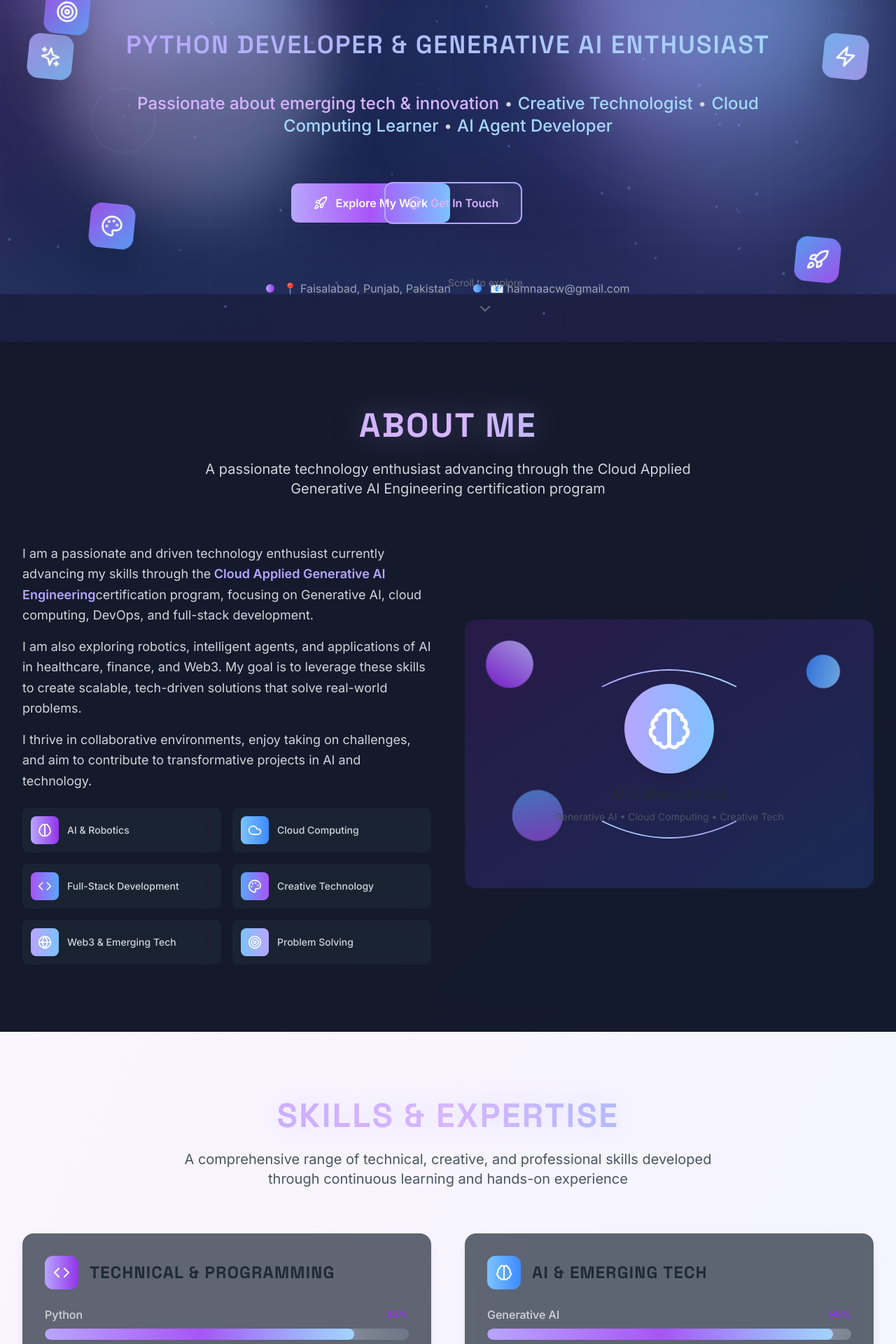
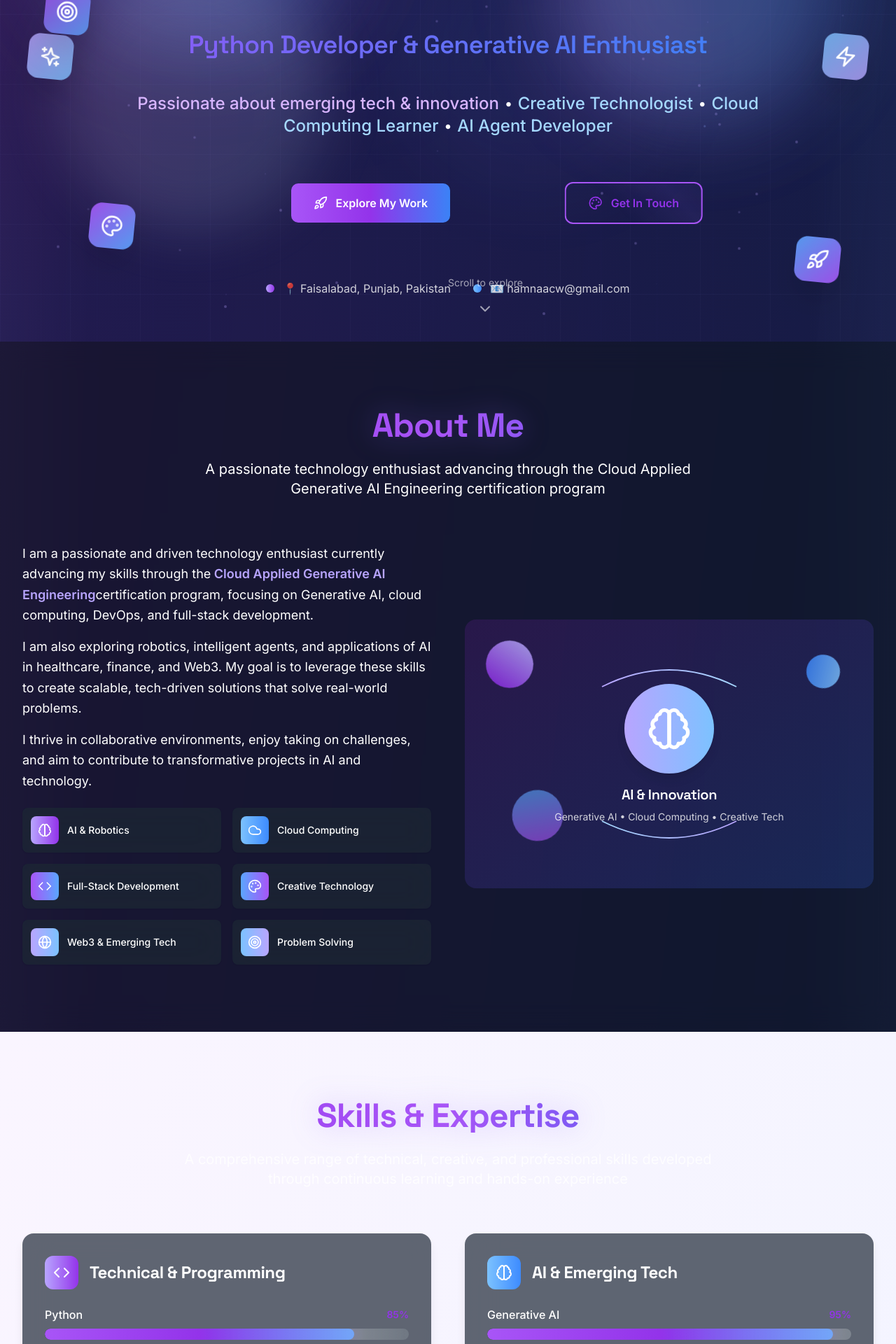
Before and after one commit to HafsaArshad-dev/Hafsa-Arshad, a Next.js app: page / in a window 1280 px wide. Shown: the part 380-2300 px from the top of the page at 70% size. Built offline with nearby package versions, Linux system fonts and the light colour scheme.

Commit message:
Update text colors: Convert gray text to white for better contrast on dark backgrounds

```diff
--- a/app/globals.css
+++ b/app/globals.css
@@ -11,16 +11,22 @@
 
   body {
     font-family: 'Inter', sans-serif;
-    background: linear-gradient(135deg, #1a1a2e 0%, #16213e 50%, #0f3460 100%);
-    color: #eaeaea;
+    background: #0f0f23;
+    color: #ffffff;
     overflow-x: hidden;
+    text-rendering: optimizeLegibility;
+    -webkit-font-smoothing: antialiased;
+    -moz-osx-font-smoothing: grayscale;
+    /* Performance optimizations */
+    transform: translateZ(0);
+    backface-visibility: hidden;
+    perspective: 1000px;
   }
 
   h1, h2, h3, h4, h5, h6 {
     font-family: 'Space Grotesk', 'Poppins', sans-serif;
     font-weight: 700;
-    text-transform: uppercase;
-    letter-spacing: 0.05em;
+    letter-spacing: -0.02em;
   }
 
   /* Custom scrollbar */
@@ -33,37 +39,36 @@
   }
 
   ::-webkit-scrollbar-thumb {
-    background: linear-gradient(180deg, #b8a5ff, #a5d8ff);
+    background: linear-gradient(180deg, #8b5cf6, #3b82f6);
     border-radius: 4px;
   }
 
   ::-webkit-scrollbar-thumb:hover {
-    background: linear-gradient(180deg, #9b59ff, #b8a5ff);
+    background: linear-gradient(180deg, #7c3aed, #2563eb);
   }
 }
 
 @layer components {
   /* Enhanced gradient text with glow */
   .gradient-text {
-    @apply bg-gradient-to-r from-purple-400 via-purple-300 to-primary-400 bg-clip-text text-transparent;
-    filter: drop-shadow(0 0 20px rgba(184, 165, 255, 0.3));
+    @apply bg-gradient-to-r from-purple-600 via-purple-500 to-blue-600 bg-clip-text text-transparent;
+    filter: drop-shadow(0 0 20px rgba(139, 92, 246, 0.3));
   }
 
   .gradient-text-glow {
-    @apply bg-gradient-to-r from-purple-400 via-purple-300 to-primary-400 bg-clip-text text-transparent;
-    filter: drop-shadow(0 0 30px rgba(184, 165, 255, 0.5));
+    @apply bg-gradient-to-r from-purple-600 via-purple-500 to-blue-600 bg-clip-text text-transparent;
+    filter: drop-shadow(0 0 30px rgba(139, 92, 246, 0.5));
   }
 
-  /* Enhanced card hover effects */
+  /* Optimized card hover effects */
   .card-hover {
-    @apply transition-all duration-500 hover:scale-105 hover:shadow-2xl;
-    transform-style: preserve-3d;
+    @apply transition-all duration-200 hover:scale-105 hover:shadow-lg;
+    will-change: transform;
   }
 
   .card-hover-3d {
-    @apply transition-all duration-700 hover:scale-105 hover:rotate-y-3 hover:shadow-2xl;
-    transform-style: preserve-3d;
-    perspective: 1000px;
+    @apply transition-all duration-300 hover:scale-105 hover:shadow-lg;
+    will-change: transform;
   }
 
   /* Section spacing and containers */
@@ -79,9 +84,9 @@
     @apply min-h-screen flex items-center justify-center;
   }
 
-  /* Enhanced button styles */
+  /* Optimized button styles */
   .btn-primary {
-    @apply bg-gradient-to-r from-purple-400 via-purple-500 to-primary-400 text-white px-8 py-4 rounded-xl font-semibold transition-all duration-500 hover:shadow-2xl hover:scale-105;
+    @apply bg-gradient-to-r from-purple-500 via-purple-600 to-blue-500 text-white px-8 py-4 rounded-xl font-semibold transition-all duration-300 hover:shadow-lg hover:scale-105;
     border: 2px solid transparent;
     background-clip: padding-box;
     position: relative;
@@ -96,7 +101,7 @@
     width: 100%;
     height: 100%;
     background: linear-gradient(90deg, transparent, rgba(255, 255, 255, 0.2), transparent);
-    transition: left 0.5s;
+    transition: left 0.3s;
   }
 
   .btn-primary:hover::before {
@@ -104,25 +109,25 @@
   }
 
   .btn-primary:hover {
-    box-shadow: 0 0 30px rgba(184, 165, 255, 0.6), 0 0 60px rgba(165, 216, 255, 0.4);
+    box-shadow: 0 0 20px rgba(139, 92, 246, 0.4);
   }
 
   .btn-secondary {
-    @apply border-2 border-purple-400 text-purple-300 px-8 py-4 rounded-xl font-semibold transition-all duration-500 hover:bg-purple-400 hover:text-white hover:shadow-2xl;
-    background: linear-gradient(45deg, transparent 30%, rgba(184, 165, 255, 0.1) 50%, transparent 70%);
+    @apply border-2 border-purple-500 text-purple-600 px-8 py-4 rounded-xl font-semibold transition-all duration-300 hover:bg-purple-500 hover:text-white hover:shadow-lg;
+    background: linear-gradient(45deg, transparent 30%, rgba(139, 92, 246, 0.1) 50%, transparent 70%);
     background-size: 200% 200%;
-    animation: shimmer 3s ease-in-out infinite;
+    animation: shimmer 4s ease-in-out infinite;
   }
 
   /* Skill bars and progress */
   .skill-bar {
-    @apply w-full bg-gray-800 rounded-full h-4 relative overflow-hidden;
-    background: linear-gradient(90deg, #2d3748, #4a5568);
+    @apply w-full bg-gray-700 rounded-full h-4 relative overflow-hidden;
+    background: linear-gradient(90deg, #374151, #4b5563);
   }
 
   .skill-progress {
-    @apply h-4 bg-gradient-to-r from-purple-400 via-purple-500 to-primary-400 rounded-full transition-all duration-[2000ms] ease-out relative;
-    box-shadow: 0 0 20px rgba(184, 165, 255, 0.5);
+    @apply h-4 bg-gradient-to-r from-purple-500 via-purple-600 to-blue-500 rounded-full transition-all duration-[2000ms] ease-out relative;
+    box-shadow: 0 0 20px rgba(139, 92, 246, 0.5);
   }
 
   .skill-progress::after {
@@ -136,53 +141,52 @@
     animation: shimmer 2s infinite;
   }
 
-  /* Floating elements and backgrounds */
+  /* Optimized floating elements */
   .floating-blob {
-    @apply absolute w-96 h-96 bg-gradient-to-r from-purple-200/20 to-primary-200/20 rounded-full blur-3xl animate-float;
+    @apply absolute w-96 h-96 bg-gradient-to-r from-purple-200/15 to-blue-200/15 rounded-full blur-3xl;
     filter: blur(40px);
   }
 
   .floating-blob-glow {
-    @apply absolute w-96 h-96 bg-gradient-to-r from-purple-400/30 to-primary-400/30 rounded-full blur-3xl animate-float;
+    @apply absolute w-96 h-96 bg-gradient-to-r from-purple-400/20 to-blue-400/20 rounded-full blur-3xl;
     filter: blur(60px);
-    box-shadow: 0 0 100px rgba(184, 165, 255, 0.3);
+    box-shadow: 0 0 60px rgba(139, 92, 246, 0.2);
   }
 
   /* Glassmorphism effects */
   .glass-card {
-    @apply bg-white/10 backdrop-blur-xl border border-white/20 rounded-2xl shadow-2xl;
+    @apply bg-gray-800/90 backdrop-blur-xl border border-gray-700/50 rounded-2xl shadow-2xl;
     box-shadow: 0 8px 32px rgba(0, 0, 0, 0.3);
   }
 
   .glass-card-hover {
-    @apply bg-white/15 backdrop-blur-xl border border-white/30 rounded-2xl shadow-2xl transition-all duration-500;
-    box-shadow: 0 8px 32px rgba(0, 0, 0, 0.4), 0 0 0 1px rgba(255, 255, 255, 0.1);
+    @apply bg-gray-700/95 backdrop-blur-xl border border-gray-600/50 rounded-2xl shadow-2xl transition-all duration-500;
+    box-shadow: 0 8px 32px rgba(0, 0, 0, 0.4), 0 0 0 1px rgba(139, 92, 246, 0.2);
   }
 
   /* Timeline and certification styles */
   .timeline-line {
-    @apply absolute left-1/2 w-0.5 h-full bg-gradient-to-b from-purple-400 to-primary-400 transform -translate-x-1/2;
-    box-shadow: 0 0 20px rgba(184, 165, 255, 0.5);
+    @apply absolute left-1/2 w-0.5 h-full bg-gradient-to-b from-purple-400 to-blue-400 transform -translate-x-1/2;
+    box-shadow: 0 0 20px rgba(139, 92, 246, 0.5);
   }
 
   .timeline-dot {
-    @apply absolute left-1/2 w-4 h-4 bg-gradient-to-r from-purple-400 to-primary-400 rounded-full transform -translate-x-1/2 z-10;
-    box-shadow: 0 0 20px rgba(184, 165, 255, 0.8);
+    @apply absolute left-1/2 w-4 h-4 bg-gradient-to-r from-purple-400 to-blue-400 rounded-full transform -translate-x-1/2 z-10;
+    box-shadow: 0 0 20px rgba(139, 92, 246, 0.8);
   }
 
   /* Form enhancements */
   .form-input {
-    @apply w-full px-6 py-4 bg-white/10 border border-white/20 rounded-xl text-white placeholder-gray-400 transition-all duration-300 focus:outline-none focus:border-purple-400 focus:bg-white/15;
-    backdrop-filter: blur(10px);
+    @apply w-full px-6 py-4 bg-gray-800 border border-gray-600 rounded-xl text-white placeholder-white/70 transition-all duration-300 focus:outline-none focus:border-purple-500 focus:ring-2 focus:ring-purple-200;
   }
 
   .form-input:focus {
-    box-shadow: 0 0 20px rgba(184, 165, 255, 0.3);
+    box-shadow: 0 0 20px rgba(139, 92, 246, 0.1);
   }
 
   /* Navigation enhancements */
   .nav-link {
-    @apply relative px-4 py-2 text-gray-300 hover:text-white transition-colors duration-300;
+    @apply relative px-4 py-2 text-white hover:text-white transition-colors duration-300;
   }
 
   .nav-link::after {
@@ -192,7 +196,7 @@
     left: 50%;
     width: 0;
     height: 2px;
-    background: linear-gradient(90deg, #b8a5ff, #a5d8ff);
+    background: linear-gradient(90deg, #8b5cf6, #3b82f6);
     transition: all 0.3s ease;
     transform: translateX(-50%);
   }
@@ -203,27 +207,27 @@
 
   /* Project card enhancements */
   .project-card {
-    @apply relative bg-gradient-to-br from-white/10 to-white/5 backdrop-blur-xl border border-white/20 rounded-2xl overflow-hidden transition-all duration-700 hover:scale-105 hover:rotate-y-2;
+    @apply relative bg-gray-800 border border-gray-700 rounded-2xl overflow-hidden transition-all duration-500 hover:scale-105 hover:shadow-xl;
     transform-style: preserve-3d;
   }
 
   .project-card:hover {
-    box-shadow: 0 20px 40px rgba(0, 0, 0, 0.4), 0 0 0 1px rgba(184, 165, 255, 0.2);
+    box-shadow: 0 20px 40px rgba(0, 0, 0, 0.3), 0 0 0 1px rgba(139, 92, 246, 0.2);
   }
 
   /* Blog card enhancements */
   .blog-card {
-    @apply relative bg-gradient-to-br from-white/10 to-white/5 backdrop-blur-xl border border-white/20 rounded-2xl overflow-hidden transition-all duration-500 hover:scale-105;
+    @apply relative bg-gray-800 border border-gray-700 rounded-2xl overflow-hidden transition-all duration-500 hover:scale-105;
   }
 
   .blog-card:hover {
-    box-shadow: 0 15px 35px rgba(0, 0, 0, 0.4), 0 0 0 1px rgba(184, 165, 255, 0.2);
+    box-shadow: 0 15px 35px rgba(0, 0, 0, 0.3), 0 0 0 1px rgba(77, 1, 255, 0.2);
   }
 
   /* Hero section enhancements */
   .hero-title {
     @apply text-6xl md:text-8xl lg:text-9xl font-black leading-none;
-    background: linear-gradient(135deg, #eaeaea 0%, #b8a5ff 25%, #a5d8ff 50%, #9b59ff 75%, #eaeaea 100%);
+    background: linear-gradient(135deg, #000000 0%, #8b5cf6 25%, #3b82f6 50%, #7c3aed 75%, #000000 100%);
     background-size: 200% 200%;
     background-clip: text;
     -webkit-background-clip: text;
@@ -233,7 +237,7 @@
 
   .hero-subtitle {
     @apply text-2xl md:text-4xl font-semibold mt-6;
-    background: linear-gradient(135deg, #b8a5ff, #a5d8ff);
+    background: linear-gradient(135deg, #8b5cf6, #3b82f6);
     background-clip: text;
     -webkit-background-clip: text;
     -webkit-text-fill-color: transparent;
@@ -245,7 +249,7 @@
   }
 
   .floating-icon {
-    @apply absolute w-16 h-16 bg-gradient-to-br from-purple-400/80 to-primary-400/80 rounded-2xl shadow-2xl flex items-center justify-center text-white transform rotate-12 transition-all duration-500 hover:rotate-0 hover:scale-110;
+    @apply absolute w-16 h-16 bg-gradient-to-br from-purple-400/80 to-blue-400/80 rounded-2xl shadow-2xl flex items-center justify-center text-white transform rotate-12 transition-all duration-500 hover:rotate-0 hover:scale-110;
     backdrop-filter: blur(10px);
   }
 
@@ -261,7 +265,7 @@
     left: 0;
     right: 0;
     height: 100%;
-    background: linear-gradient(45deg, transparent 30%, rgba(184, 165, 255, 0.1) 50%, transparent 70%);
+    background: linear-gradient(45deg, transparent 30%, rgba(139, 92, 246, 0.1) 50%, transparent 70%);
     transform: skewY(-2deg);
   }
 }
@@ -328,10 +332,10 @@
 
 @keyframes glow {
   0% {
-    box-shadow: 0 0 20px rgba(184, 165, 255, 0.5), 0 0 40px rgba(184, 165, 255, 0.3);
+    box-shadow: 0 0 20px rgba(139, 92, 246, 0.5), 0 0 40px rgba(139, 92, 246, 0.3);
   }
   100% {
-    box-shadow: 0 0 30px rgba(184, 165, 255, 0.8), 0 0 60px rgba(184, 165, 255, 0.5);
+    box-shadow: 0 0 30px rgba(139, 92, 246, 0.8), 0 0 60px rgba(139, 92, 246, 0.5);
   }
 }
 
@@ -392,14 +396,15 @@
 /* Dark mode enhancements */
 @media (prefers-color-scheme: dark) {
   body {
-    background: linear-gradient(135deg, #0a0a0a 0%, #1a1a2e 50%, #16213e 100%);
+    background: #111827;
+    color: #f9fafb;
   }
 
   .glass-card {
-    @apply bg-black/20 border-white/10;
+    @apply bg-gray-800/20 border-gray-700/30;
   }
 
   .glass-card-hover {
-    @apply bg-black/30 border-white/20;
+    @apply bg-gray-800/30 border-gray-600/40;
   }
 }
--- a/components/About.tsx
+++ b/components/About.tsx
@@ -32,7 +32,7 @@ export default function About() {
           <h2 className="text-4xl md:text-5xl font-bold mb-6 gradient-text">
             About Me
           </h2>
-          <p className="text-xl text-gray-300 max-w-3xl mx-auto">
+          <p className="text-xl text-white max-w-3xl mx-auto">
             A passionate technology enthusiast advancing through the Cloud Applied Generative AI Engineering certification program
           </p>
         </motion.div>
@@ -46,18 +46,18 @@ export default function About() {
             className="space-y-6"
           >
             <div className="space-y-4">
-              <p className="text-lg text-gray-300 leading-relaxed">
+              <p className="text-lg text-white leading-relaxed">
                 I am a passionate and driven technology enthusiast currently advancing my skills through the
                 <span className="font-semibold text-purple-400"> Cloud Applied Generative AI Engineering</span>
                 certification program, focusing on Generative AI, cloud computing, DevOps, and full-stack development.
               </p>
 
-              <p className="text-lg text-gray-300 leading-relaxed">
+              <p className="text-lg text-white leading-relaxed">
                 I am also exploring robotics, intelligent agents, and applications of AI in healthcare, finance, and Web3.
                 My goal is to leverage these skills to create scalable, tech-driven solutions that solve real-world problems.
               </p>
 
-              <p className="text-lg text-gray-300 leading-relaxed">
+              <p className="text-lg text-white leading-relaxed">
                 I thrive in collaborative environments, enjoy taking on challenges, and aim to contribute to transformative
                 projects in AI and technology.
               </p>
@@ -76,7 +76,7 @@ export default function About() {
                   <div className={`w-10 h-10 bg-gradient-to-r ${interest.color} rounded-lg flex items-center justify-center`}>
                     <interest.icon className="w-5 h-5 text-white" />
                   </div>
-                  <span className="font-medium text-gray-300 text-sm">{interest.text}</span>
+                  <span className="font-medium text-white text-sm">{interest.text}</span>
                 </motion.div>
               ))}
             </div>
@@ -132,8 +132,8 @@ export default function About() {
                 <div className="w-32 h-32 bg-gradient-to-r from-purple-400 to-primary-400 rounded-full flex items-center justify-center mb-4 mx-auto shadow-lg">
                   <Brain className="w-16 h-16 text-white" />
                 </div>
-                <h3 className="text-xl font-semibold text-gray-800 mb-2">AI & Innovation</h3>
-                <p className="text-gray-600 text-sm">Generative AI • Cloud Computing • Creative Tech</p>
+                <h3 className="text-xl font-semibold text-white mb-2">AI & Innovation</h3>
+                <p className="text-white/80 text-sm">Generative AI • Cloud Computing • Creative Tech</p>
               </div>
 
               {/* Connecting lines */}
--- a/components/Hero.tsx
+++ b/components/Hero.tsx
@@ -194,7 +194,7 @@ export default function Hero() {
           variants={itemVariants}
           className="mb-16"
         >
-          <p className="text-xl md:text-2xl text-gray-300 max-w-4xl mx-auto leading-relaxed font-light">
+          <p className="text-xl md:text-2xl text-white max-w-4xl mx-auto leading-relaxed font-light">
             <span className="text-purple-300 font-medium">Passionate about emerging tech & innovation</span> •
             <span className="text-primary-300 font-medium"> Creative Technologist</span> •
             <span className="text-primary-300 font-medium"> Cloud Computing Learner</span> •
@@ -235,7 +235,7 @@ export default function Hero() {
         {/* Enhanced Location and Contact Info */}
         <motion.div
           variants={itemVariants}
-          className="flex flex-col sm:flex-row gap-8 justify-center items-center text-gray-400 mb-16"
+          className="flex flex-col sm:flex-row gap-8 justify-center items-center text-white/80 mb-16"
         >
           <motion.div
             className="flex items-center space-x-3 group cursor-pointer"
@@ -267,7 +267,7 @@ export default function Hero() {
           <motion.div
             animate={{ y: [0, 10, 0] }}
             transition={{ duration: 2, repeat: Infinity }}
-            className="flex flex-col items-center text-gray-500 cursor-pointer group"
+            className="flex flex-col items-center text-white/60 cursor-pointer group"
             onClick={() => document.getElementById('about')?.scrollIntoView({ behavior: 'smooth' })}
           >
             <span className="text-sm mb-3 group-hover:text-purple-400 transition-colors duration-300">
--- a/components/Navigation.tsx
+++ b/components/Navigation.tsx
@@ -109,7 +109,7 @@ export default function Navigation() {
                     animate={{ opacity: 1, x: 0 }}
                     transition={{ duration: 0.3, delay: index * 0.05 }}
                     onClick={() => scrollToSection(item.href)}
-                    className="w-full flex items-center space-x-3 px-4 py-3 text-left text-gray-300 hover:text-white hover:bg-white/10 rounded-xl transition-all duration-300 group"
+                    className="w-full flex items-center space-x-3 px-4 py-3 text-left text-white hover:text-white hover:bg-white/10 rounded-xl transition-all duration-300 group"
                   >
                     <item.icon className="w-5 h-5 group-hover:scale-110 group-hover:text-purple-400 transition-all duration-300" />
                     <span className="font-medium">{item.name}</span>
--- a/components/Skills.tsx
+++ b/components/Skills.tsx
@@ -92,7 +92,7 @@ export default function Skills() {
             stroke="currentColor"
             strokeWidth={strokeWidth}
             fill="transparent"
-            className="text-gray-200"
+            className="text-white/30"
           />
           <motion.circle
             cx={size / 2}
@@ -110,7 +110,7 @@ export default function Skills() {
           />
         </svg>
         <div className="absolute inset-0 flex items-center justify-center">
-                          <span className="text-2xl font-bold text-gray-300">{percentage}%</span>
+                          <span className="text-2xl font-bold text-white">{percentage}%</span>
         </div>
       </div>
     )
@@ -129,7 +129,7 @@ export default function Skills() {
           <h2 className="text-4xl md:text-5xl font-bold mb-6 gradient-text">
             Skills & Expertise
           </h2>
-          <p className="text-xl text-gray-600 max-w-3xl mx-auto">
+          <p className="text-xl text-white/80 max-w-3xl mx-auto">
             A comprehensive range of technical, creative, and professional skills developed through continuous learning and hands-on experience
           </p>
         </motion.div>
@@ -149,7 +149,7 @@ export default function Skills() {
                 <div className={`w-12 h-12 bg-gradient-to-r ${category.color} rounded-xl flex items-center justify-center`}>
                   <category.icon className="w-6 h-6 text-white" />
                 </div>
-                <h3 className="text-2xl font-bold text-gray-800">{category.title}</h3>
+                <h3 className="text-2xl font-bold text-white">{category.title}</h3>
               </div>
 
               {/* Skills List */}
@@ -163,7 +163,7 @@ export default function Skills() {
                     className="group"
                   >
                     <div className="flex justify-between items-center mb-2">
-                      <span className="font-medium text-gray-300 group-hover:text-purple-400 transition-colors duration-200">
+                      <span className="font-medium text-white group-hover:text-purple-400 transition-colors duration-200">
                         {skill.name}
                       </span>
                       <span className="text-sm font-semibold text-purple-600">
@@ -192,28 +192,28 @@ export default function Skills() {
           transition={{ duration: 0.8, delay: 0.6 }}
           className="mt-20 text-center"
         >
-          <h3 className="text-3xl font-bold text-gray-800 mb-12">Core Competencies</h3>
+          <h3 className="text-3xl font-bold text-white mb-12">Core Competencies</h3>
 
           <div className="grid md:grid-cols-3 gap-8">
             {/* Python */}
             <div className="text-center">
               <CircularProgress percentage={85} color="from-purple-400 to-purple-600" />
-              <h4 className="text-xl font-semibold text-gray-800 mt-4 mb-2">Python</h4>
-              <p className="text-gray-600">Advanced programming with focus on AI, automation, and problem-solving</p>
+              <h4 className="text-xl font-semibold text-white mt-4 mb-2">Python</h4>
+              <p className="text-white/80">Advanced programming with focus on AI, automation, and problem-solving</p>
             </div>
 
             {/* Generative AI */}
             <div className="text-center">
               <CircularProgress percentage={95} color="from-primary-400 to-primary-600" />
-              <h4 className="text-xl font-semibold text-gray-800 mt-4 mb-2">Generative AI</h4>
-              <p className="text-gray-600">Expert-level knowledge in AI models, agents, and emerging technologies</p>
+              <h4 className="text-xl font-semibold text-white mt-4 mb-2">Generative AI</h4>
+              <p className="text-white/80">Expert-level knowledge in AI models, agents, and emerging technologies</p>
             </div>
 
             {/* Creative Development */}
             <div className="text-center">
               <CircularProgress percentage={95} color="from-purple-500 to-primary-500" />
-              <h4 className="text-xl font-semibold text-gray-800 mt-4 mb-2">Creative Development</h4>
-              <p className="text-gray-600">Mastery in design tools, vector graphics, and creative problem-solving</p>
+              <h4 className="text-xl font-semibold text-white mt-4 mb-2">Creative Development</h4>
+              <p className="text-white/80">Mastery in design tools, vector graphics, and creative problem-solving</p>
             </div>
           </div>
         </motion.div>
```
Also changed, not shown: components/Blog.tsx (+12 -12 lines), components/Certifications.tsx (+9 -9 lines), components/Contact.tsx (+11 -11 lines), components/Projects.tsx (+4 -4 lines), 1 other file (tests, documents, lock files or other folders).
